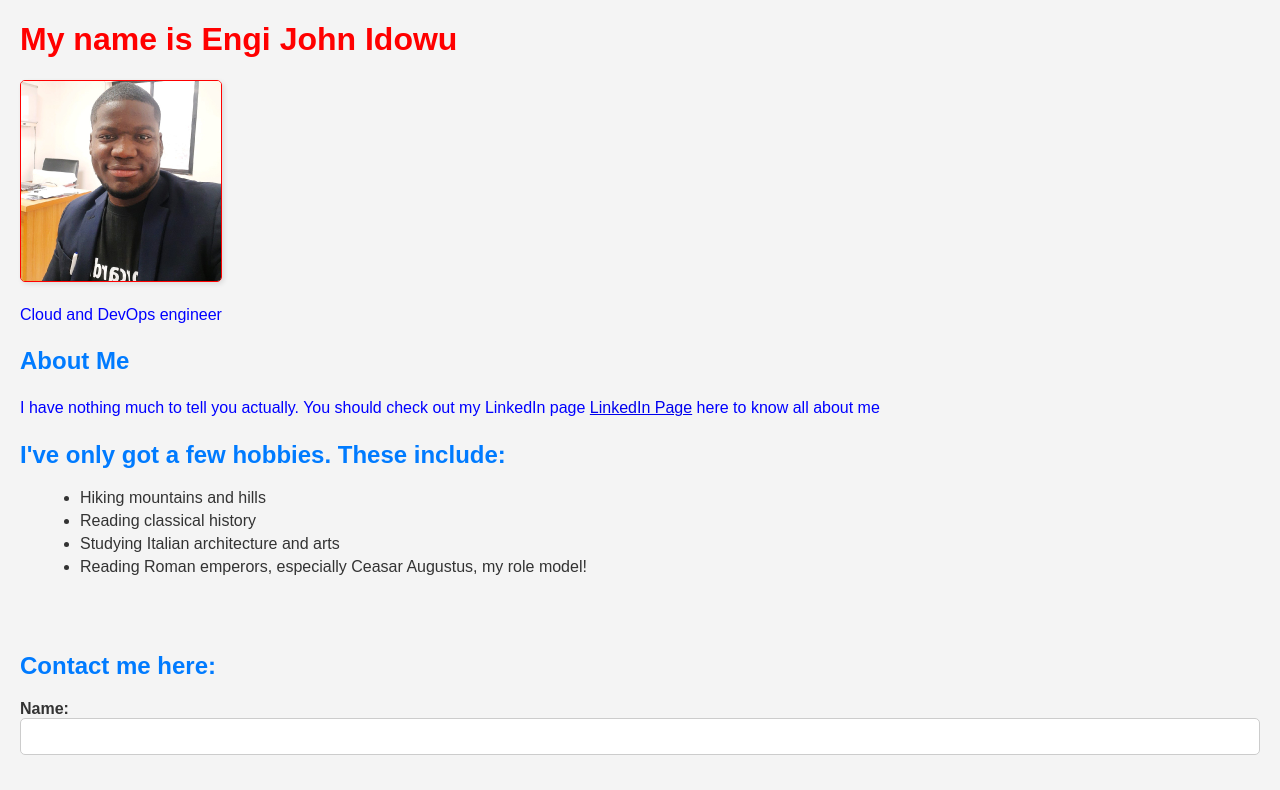
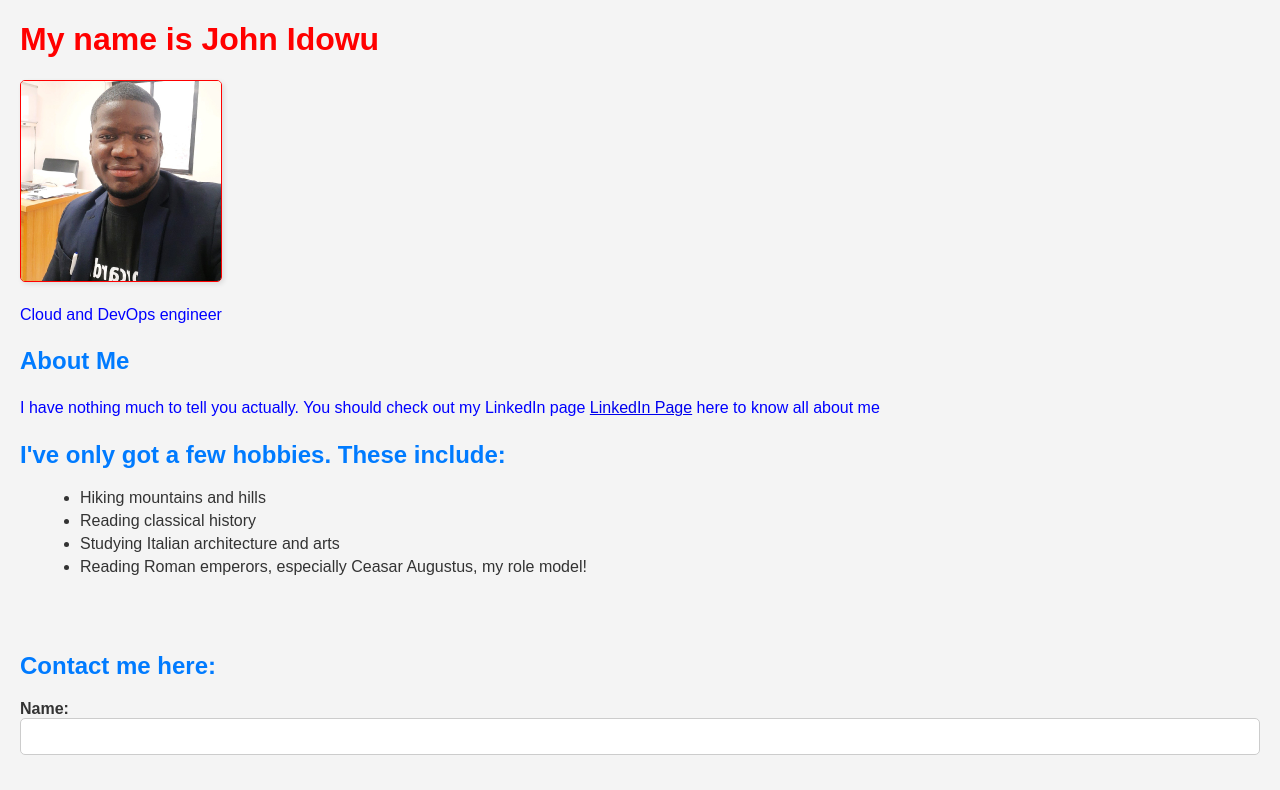
Before and after one commit to tenifuzy/MT-Simple-Website, a plain HTML site: page index.html in a window 1280 px wide. Shown: the top 790 px of the page. Drawn offline with Linux system fonts and the light colour scheme.

Commit message:
changes to index.html

```diff
--- a/index.html
+++ b/index.html
@@ -8,7 +8,7 @@
 </head>
 <body>
     <div class="Introduction">
-    <h1> My name is Engi John Idowu</h1>
+    <h1> My name is John Idowu</h1>
 
     <img src="images/johnidowu.jpg" alt="my profile picture" />
 
```
